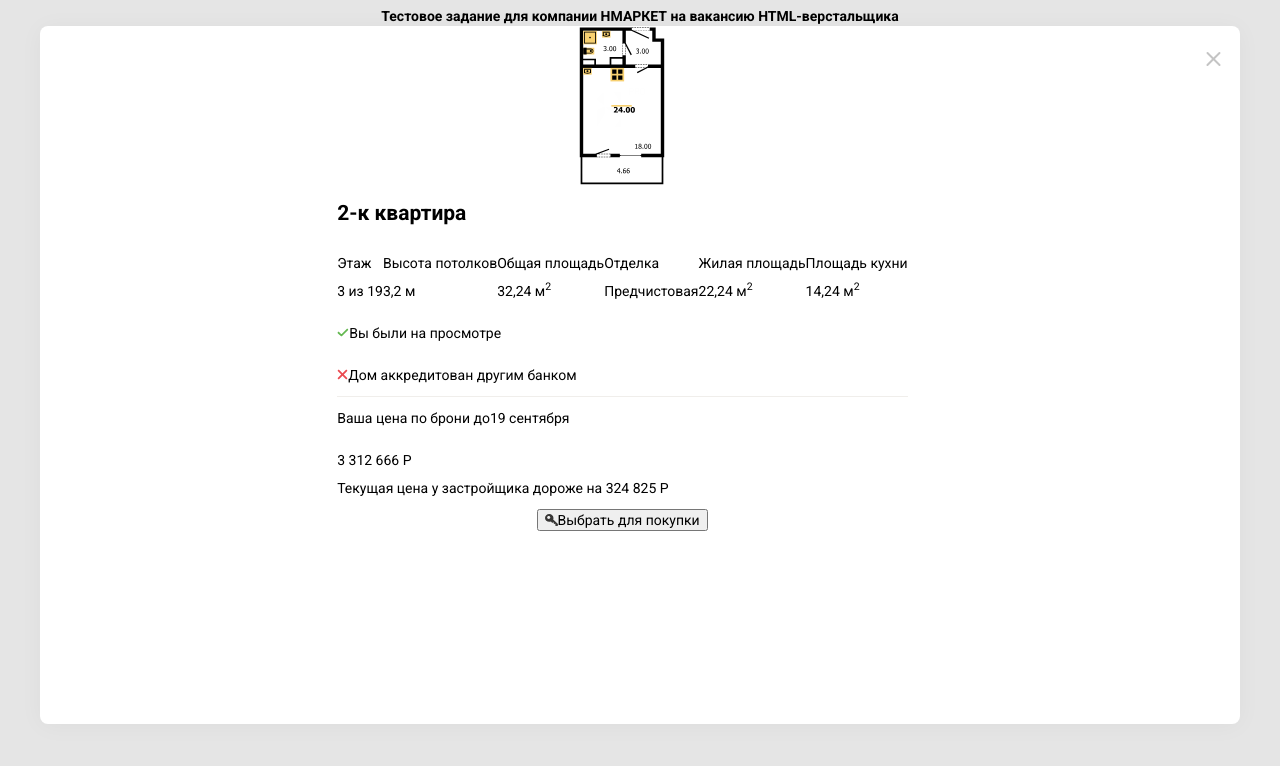
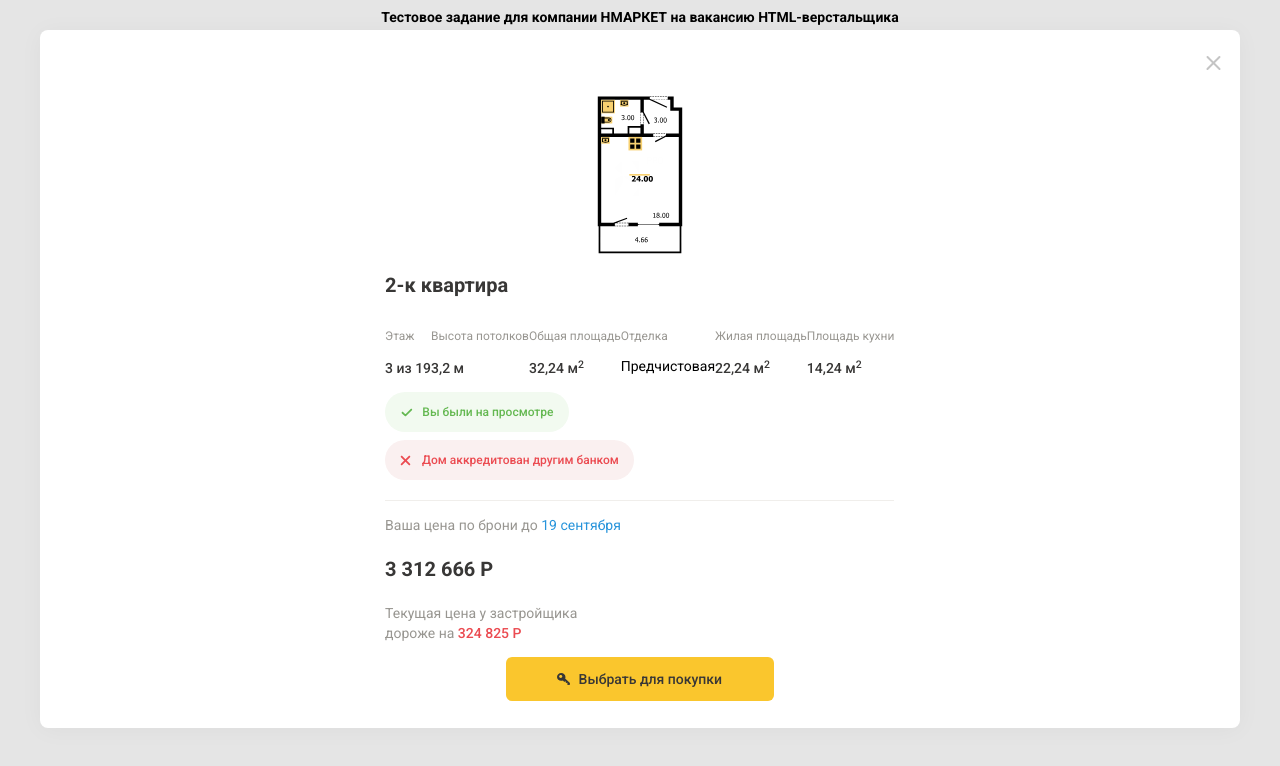
Before and after one commit to EvgenyFirst/test-task-hmarket, a plain HTML site: page index.html in a window 1280 px wide. Drawn offline with Linux system fonts and the light colour scheme.

```diff
--- a/index.html
+++ b/index.html
@@ -35,40 +35,42 @@
   <!-- Section-2 -->
   <section class="section-2">
     <div class="section-2__modal-window">
-      <button type="button" class="section-2__modal-x"></button>
+      <div class="section-2__modal-x-container">
+        <button type="button" class="section-2__modal-x"></button>
+      </div>
       <div class="section-2__modal-objects">
-        <img src="img/apartment-plan.svg" width="86"  height="160" alt="План квартиры">
+        <img src="img/apartment-plan.svg" width="86" height="160" alt="План квартиры">
         <div>
-          <h2>
+          <h2 class="section-2__modal-header">
             2-к квартира
           </h2>
           <div class="section-2__modal-info">
             <div>
-              <p>
+              <p class="section-2__modal-header-add">
                 Этаж
               </p>
-              <p>
+              <p class="section-2__modal-info-add">
                 3 из 19
               </p>
             </div>
             <div>
-              <p>
+              <p class="section-2__modal-header-add">
                 Высота потолков
               </p>
-              <p>
+              <p class="section-2__modal-info-add">
                 3,2 м
               </p>
             </div>
             <div>
-              <p>
+              <p class="section-2__modal-header-add">
                 Общая площадь
               </p>
-              <p>
+              <p class="section-2__modal-info-add">
                 32,24 м<sup>2</sup>
               </p>
             </div>
             <div>
-              <p>
+              <p class="section-2__modal-header-add">
                 Отделка
               </p>
               <p>
@@ -76,41 +78,40 @@
               </p>
             </div>
             <div>
-              <p>
+              <p class="section-2__modal-header-add">
                 Жилая площадь
               </p>
-              <p>
+              <p class="section-2__modal-info-add">
                 22,24 м<sup>2</sup>
               </p>
             </div>
             <div>
-              <p>
+              <p class="section-2__modal-header-add">
                 Площадь кухни
               </p>
-              <p>
+              <p class="section-2__modal-info-add">
                 14,24 м<sup>2</sup>
               </p>
             </div>
           </div>
           <div class="section-2__modal-add-info">
             <div class="section-2__modal-ok">
-              <img src="img/ico-ok.svg" width="12"  height="9" alt="Галочка">
-              <p>Вы были на просмотре</p>
+              <img class="section-2__modal-ok-img" src="img/ico-ok.svg" width="12" height="9" alt="Галочка">
+              <p class="section-2__modal-watch">Вы были на просмотре</p>
             </div>
             <div class="section-2__modal-x-info">
-              <img src="img/ico-x.svg" width="11"  height="11" alt="Крестик">
-              <p>Дом аккредитован другим банком</p>
+              <img class="section-2__modal-x-img" src="img/ico-x.svg" width="11" height="11" alt="Крестик">
+              <p class="section-2__modal-another-result">Дом аккредитован другим банком</p>
             </div>
           </div>
           <div class="section-2__modal-price">
-            <div class="section-2__modal-period">
-              <p>Ваша цена по брони до</p>
-              <p>19 сентября</p>
-            </div>
-            <p>
+            <p class="section-2__modal-different">Ваша цена по брони до <span class="section-2__modal-data">19
+                сентября</span></p>
+            <p class="section-2__modal-sum">
               3 312 666 Р
             </p>
-            <p>Текущая цена у застройщика дороже на <span>324 825 Р</span></p>
+            <p class="section-2__modal-different">Текущая цена у застройщика<br> дороже на <span
+                class="section-2__modal-difference">324 825 Р</span></p>
           </div>
         </div>
 
--- a/scss/config/01-config.scss
+++ b/scss/config/01-config.scss
@@ -20,8 +20,9 @@ body {
 
     font-family: 'Roboto', Arial, sans-serif;
     font-size: 14px;
-    line-height: 1;
+    line-height: normal;
     font-weight: normal;
+    font-style: normal;
 
     background-color: #E5E5E5;
     background-position: top center;
--- a/scss/section/02-section-2.scss
+++ b/scss/section/02-section-2.scss
@@ -8,8 +8,8 @@
     margin-right: 8px;
     margin-left: 8px;
 
-    display: flex;
-    justify-content: center;
+    display: grid;
+    justify-items: center;
 
     position: relative;
 
@@ -29,6 +29,15 @@
 
     box-shadow: 0px 2px 24px rgba(0, 0, 0, 0.04);
     border-radius: 8px;
+}
+
+.section-2__modal-x-container {
+    width: 28px;
+    height: 28px;
+
+    margin-top: 18.56px;
+    margin-left: auto;
+    margin-right: 13.56px;
 }
 
 .section-2__modal-x {
@@ -83,6 +92,31 @@
 
     &:hover {
         cursor: pointer;
+
+        width: 28px;
+        height: 28px;
+
+        margin-top: 1.56px;
+        margin-right: -0.44px;
+
+        position: relative;
+
+        border-radius: 8px;
+
+        background-color: #f5f4f2;
+
+        &::before,
+        &::after {
+            position: absolute;
+            top: 13px;
+            left: 5px;
+
+            background-color: #383736;
+        }
+    }
+
+    &:active {
+        background-color: #e7e4de;
     }
 }
 
@@ -93,14 +127,37 @@
 
     min-width: 268px;
 
+    margin-top: 18.56px;
+
     padding-right: 20.56px;
     padding-left: 20px;
+}
+
+.section-2__modal-header {
+    font-weight: 700;
+    font-size: 20px;
+    line-height: 28px;
+    color: #383736;
 }
 
 .section-2__modal-info {
     display: flex;
     justify-content: space-between;
     flex-wrap: wrap;
+}
+
+.section-2__modal-header-add {
+    font-weight: 400;
+    font-size: 12px;
+    line-height: 16px;
+    color: #989691;
+}
+
+.section-2__modal-info-add {
+    font-weight: 500;
+    font-size: 14px;
+    line-height: 20px;
+    color: #383736;
 }
 
 .section-2__modal-add-info {
@@ -111,11 +168,53 @@
 .section-2__modal-ok {
     display: flex;
     align-items: center;
+    justify-content: center;
+
+    width: 184px;
+    min-height: 32px;
+
+    margin-bottom: 8px;
+
+    border-radius: 22px;
+
+    background-color: #f2faf0;
+}
+
+.section-2__modal-ok-img {
+    margin-right: 9.71px;
+}
+
+.section-2__modal-x-img {
+    margin-right: 10.76px;
 }
 
 .section-2__modal-x-info {
     display: flex;
     align-items: center;
+    justify-content: center;
+
+    width: 249px;
+    min-height: 32px;
+
+    margin-bottom: 20px;
+
+    border-radius: 22px;
+
+    background-color: #faf0f0;
+}
+
+.section-2__modal-watch {
+    font-weight: 500;
+    font-size: 12px;
+    line-height: 16px;
+    color: #64b851;
+}
+
+.section-2__modal-another-result {
+    font-weight: 500;
+    font-size: 12px;
+    line-height: 16px;
+    color: #eb4b51;
 }
 
 .section-2__modal-price {
@@ -129,8 +228,27 @@
     }
 }
 
-.section-2__modal-period {
-    display: flex;
+.section-2__modal-different {
+    font-weight: 400;
+    font-size: 14px;
+    line-height: 20px;
+    color: #989691;
+}
+
+.section-2__modal-data {
+    color: #2794db;
+}
+
+.section-2__modal-sum {
+    font-weight: 700;
+    font-size: 20px;
+    line-height: 28px;
+    color: #383736;
+}
+
+.section-2__modal-difference {
+    font-weight: 500;
+    color: #eb4b51;
 }
 
 .section-2__modal-choose {
@@ -138,9 +256,26 @@
     align-items: center;
     justify-content: center;
 
-    margin-right: auto;
-    margin-left: auto;
+    min-width: 268px;
+    min-height: 44px;
+
     margin-bottom: 20px;
+
+    padding-top: 12px;
+    padding-right: 50px;
+    padding-bottom: 12px;
+    padding-left: 50px;
+
+    border: none;
+    border-radius: 6px;
+
+    background-color: #fac62d;
+
+    font-weight: 500;
+    font-size: 14px;
+    line-height: 20px;
+    color: #383736;
+
     &::before {
         content: " ";
         display: block;
@@ -148,7 +283,19 @@
         width: 12.26px;
         height: 12.26px;
 
+        margin-right: 8.94px;
+
         background-image: url("../img/ico-key.svg");
+    }
+
+    &:hover {
+        cursor: pointer;
+
+        background-color: #f0b505;
+    }
+
+    &:active {
+        background-color: #e1ab08;
     }
 }
 
```
Also changed, not shown: css/main.css.
